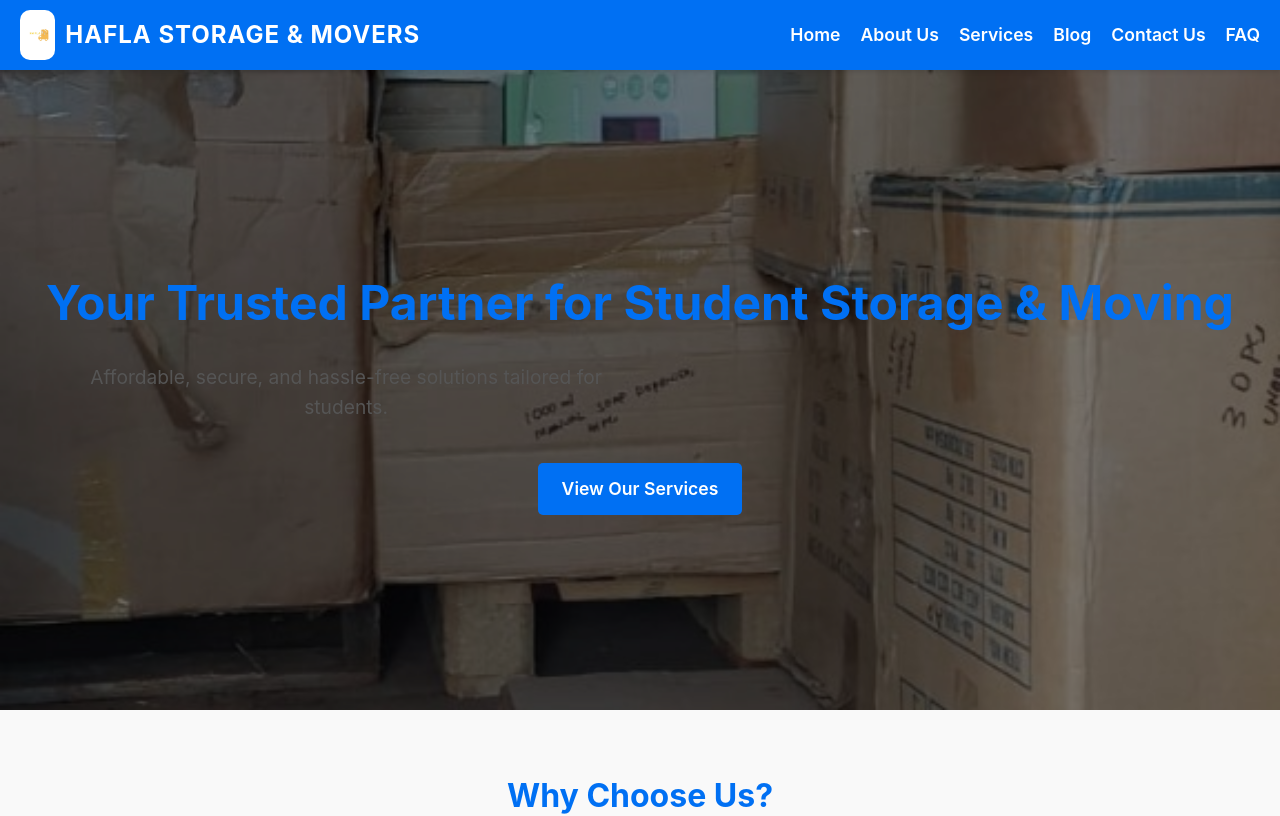
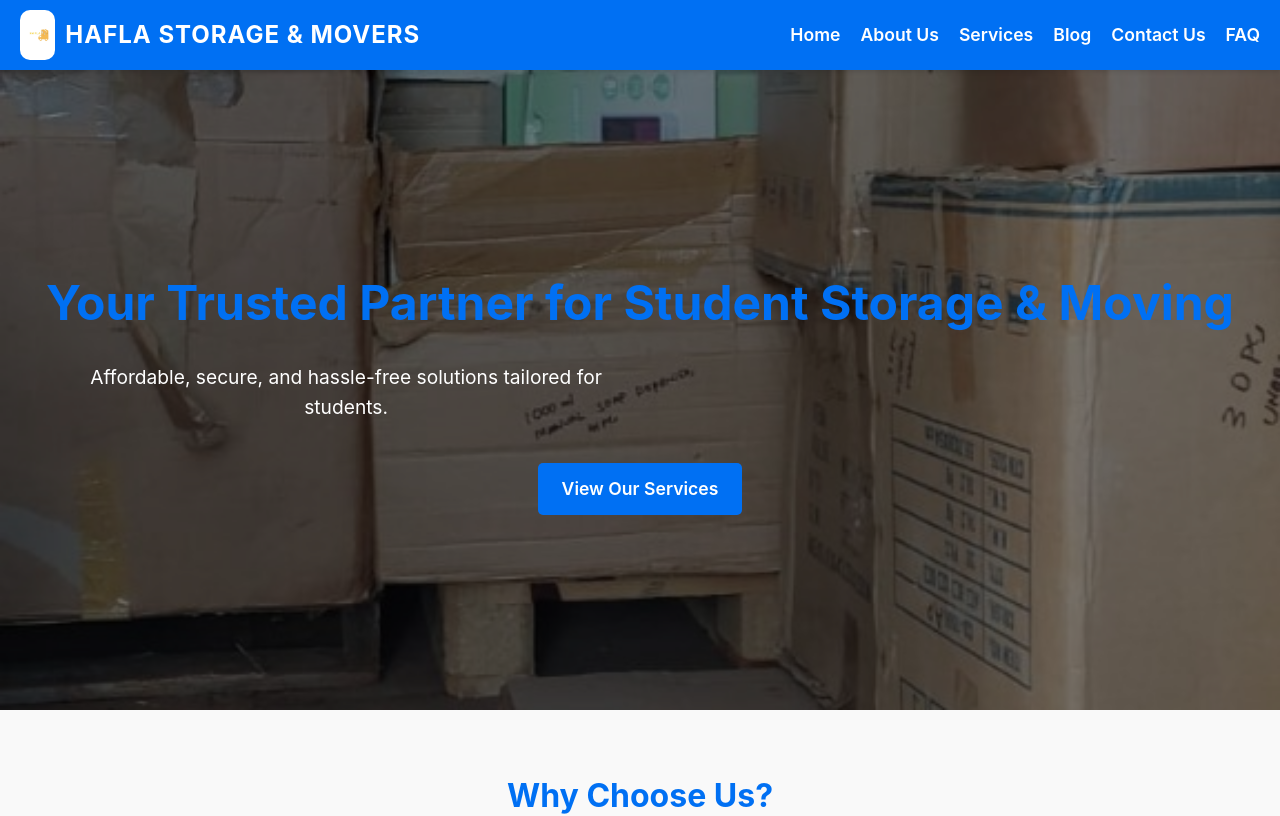
Before and after one commit to JohnMnyika/hafla-storage-and-movers, a Next.js app: page / in a window 1280 px wide. Shown: the top 816 px of the page. Built offline with nearby package versions, Linux system fonts and the light colour scheme.

Commit message:
Fixed the greyed text on homepage

```diff
--- a/src/pages/index.tsx
+++ b/src/pages/index.tsx
@@ -37,7 +37,7 @@ export default function Home() {
             <div className={styles.hero}>
                 <div className={styles.heroContent}>
                     <h1>Your Trusted Partner for Student Storage & Moving</h1>
-                    <p>Affordable, secure, and hassle-free solutions tailored for students.</p>
+                    <p style={{ color: '#fff' }}>Affordable, secure, and hassle-free solutions tailored for students.</p>
                     <Link href="/services" className={styles.ctaButton}>View Our Services</Link>
                 </div>
             </div>
--- a/src/styles/Home.module.css
+++ b/src/styles/Home.module.css
@@ -21,7 +21,7 @@
 
 .heroContent {
     text-align: center;
-    color: #fff;
+    color: #fff; /* This sets the default text color to white */
     position: relative;
     z-index: 1;
 }
@@ -37,6 +37,7 @@
     margin-bottom: 40px;
     max-width: 600px;
     line-height: 1.6;
+    color: #fff; /* Ensure the paragraph text is white */
 }
 
 .ctaSection {
```
